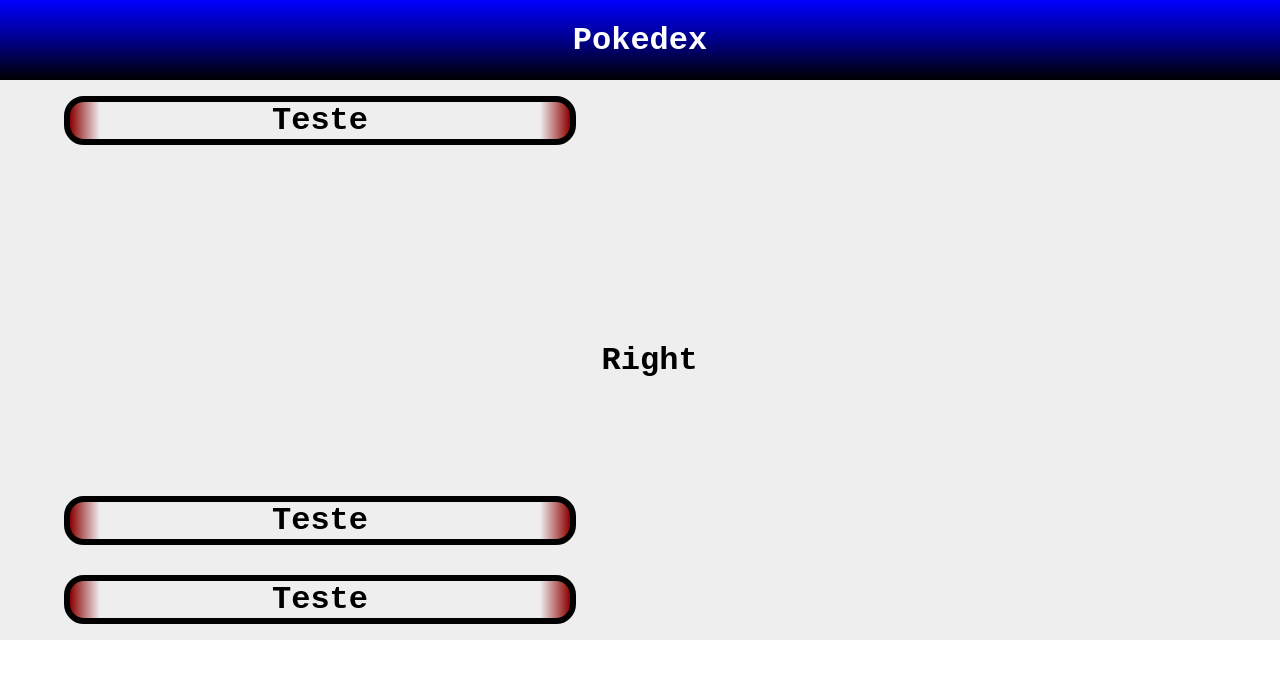
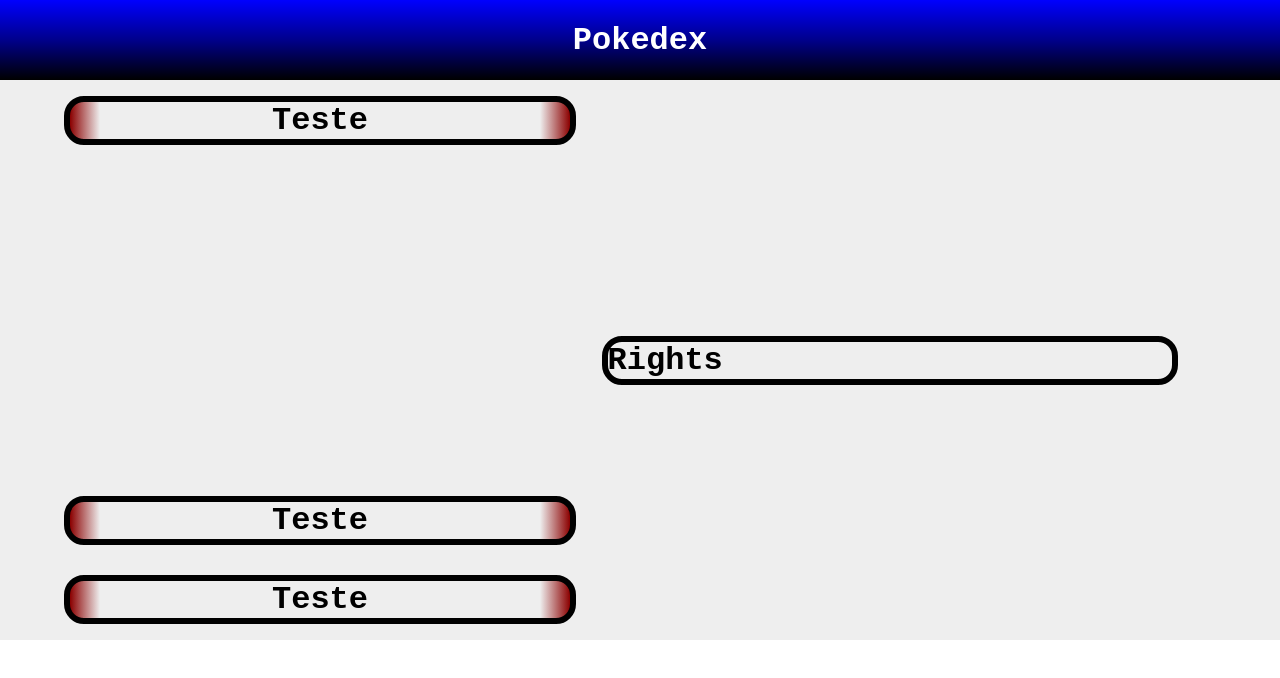
Before and after one commit to racs4/pokedex_react, a React (Create React App) app: page / in a window 1280 px wide. Shown: the top 678 px of the page. Built offline with nearby package versions, Linux system fonts and the light colour scheme; the HTML template or start-up script is replaced by a standard one.

Commit message:
feat: Adiciona componente poklist
O componente sera responsavel por organizar a lista dos pokemons

```diff
--- /dev/null
+++ b/src/components/poklist/poklist.css
@@ -0,0 +1,5 @@
+.poklist {
+    border: 6px solid black;
+    height: 100%;
+    border-radius: 20px;
+}
--- /dev/null
+++ b/src/components/poklist/poklist.js
@@ -0,0 +1,12 @@
+import React from 'react';
+import './poklist.css';
+
+const PokList = () => {
+    return (
+        <div className="poklist">
+            Rights
+        </div>
+    );
+}
+
+export default PokList;
--- a/src/layout/body/body_right/body_right.js
+++ b/src/layout/body/body_right/body_right.js
@@ -1,10 +1,11 @@
 import React from 'react';
 import './body_right.css';
+import PokList from '../../../components/poklist/poklist';
 
 const BodyRight = () => {
     return (
         <div className="body__right">
-            Right
+            <PokList />
         </div>
     );
 }
```
